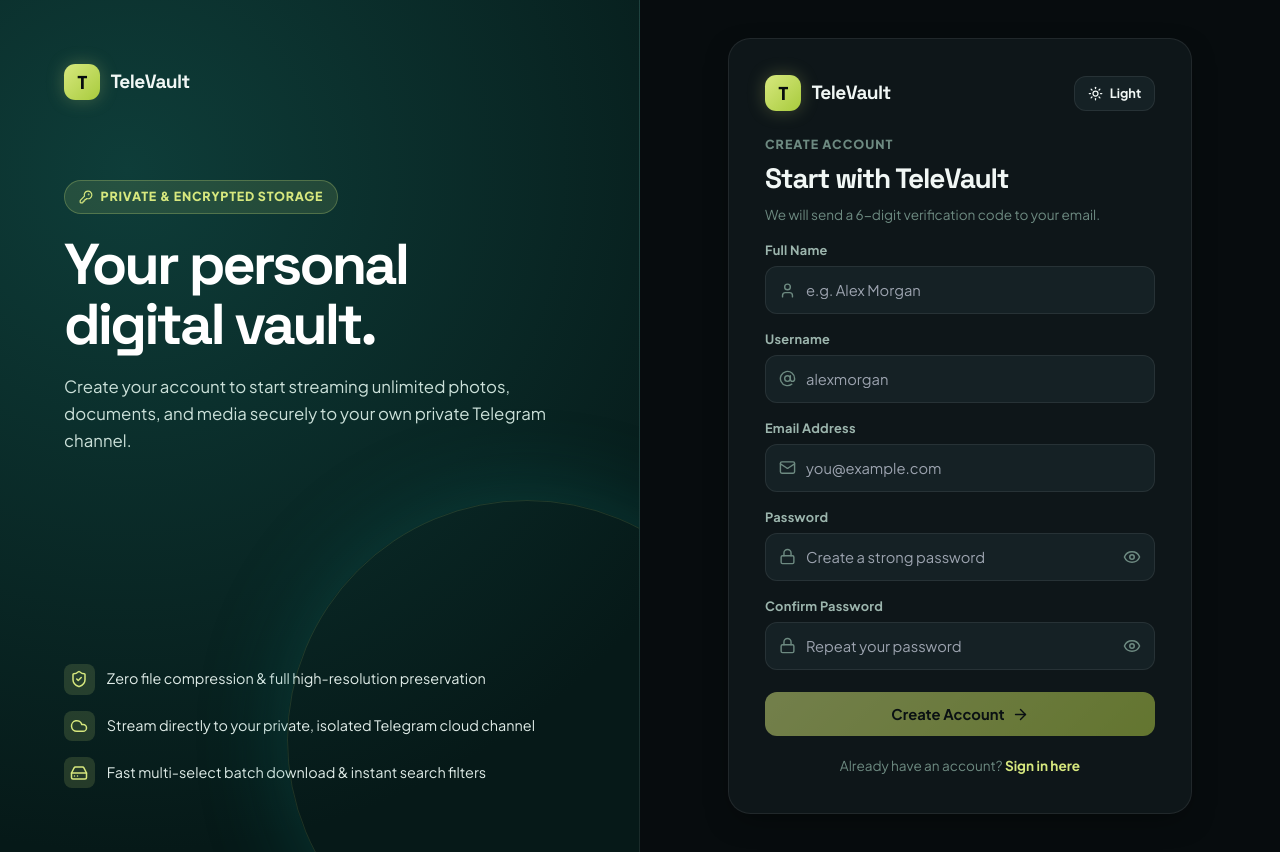
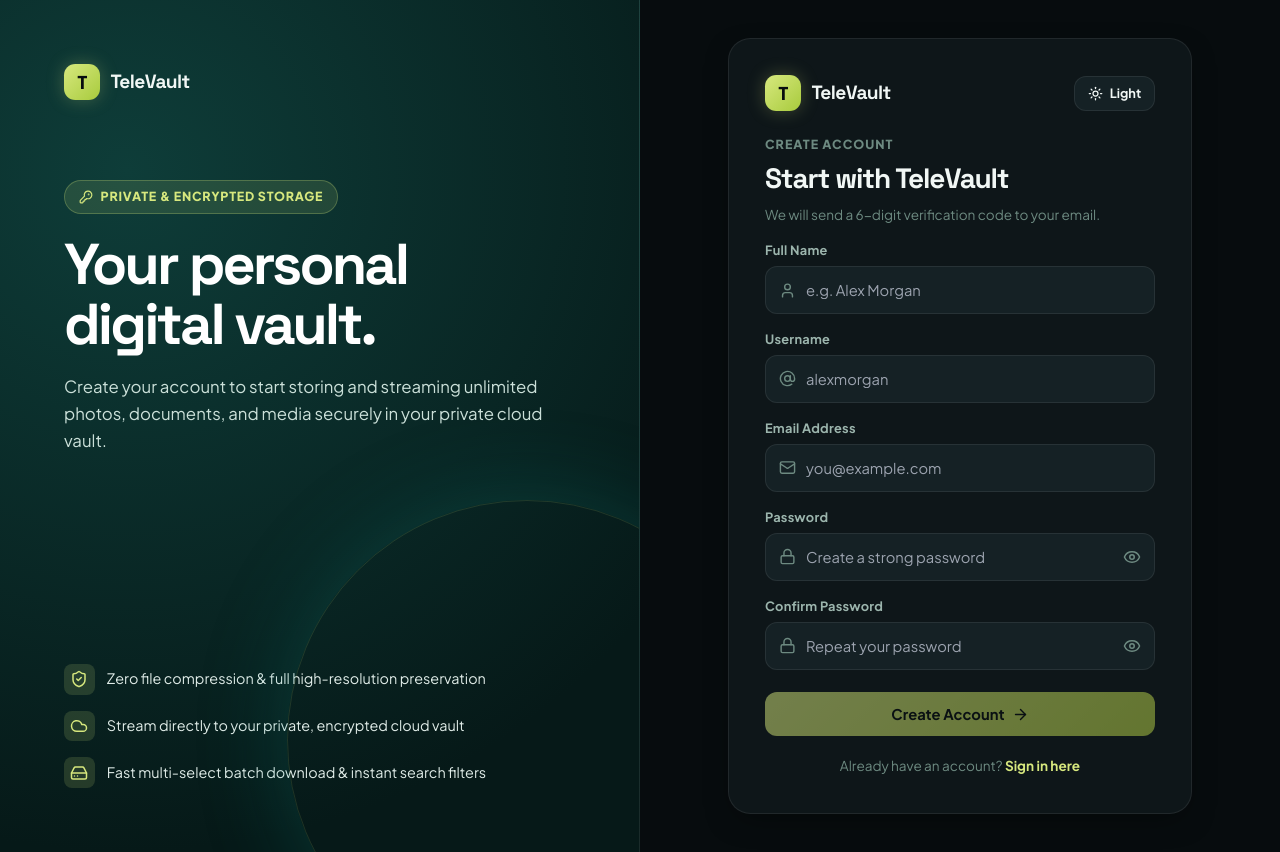
Before and after one commit to vishnu6383/TeleValut, a Next.js app in the folder frontend/: page /register in a window 1280 px wide. Built offline with nearby package versions, Linux system fonts and the light colour scheme; no server answers.

Commit message:
fix(copy): remove all mentions of private channel and Telegram from UI

```diff
--- a/frontend/app/dashboard/page.tsx
+++ b/frontend/app/dashboard/page.tsx
@@ -1634,7 +1634,7 @@ export default function DashboardPage() {
 
             <p className="muted" style={{ fontSize: '0.85rem', marginBottom: '1.25rem' }}>
               {uploadProgressState === 'syncing'
-                ? 'Streaming encrypted media to Telegram Bot cloud'
+                ? 'Securing and encrypting files to your cloud vault'
                 : uploadFileNames.slice(0, 2).join(', ') + (uploadFileNames.length > 2 ? ` and ${uploadFileNames.length - 2} more` : '')}
             </p>
 
--- a/frontend/app/layout.tsx
+++ b/frontend/app/layout.tsx
@@ -16,7 +16,7 @@ const spaceGrotesk = Space_Grotesk({
 
 export const metadata: Metadata = {
   title: 'TeleVault — Your Private Digital Vault',
-  description: 'Private, secure cloud storage powered by your personal Telegram channel. Unlimited, encrypted, and accessible anywhere.',
+  description: 'Private, secure cloud storage for your photos, media, and documents. Unlimited, encrypted, and accessible anywhere.',
 };
 
 export const viewport: Viewport = {
--- a/frontend/app/login/page.tsx
+++ b/frontend/app/login/page.tsx
@@ -138,7 +138,7 @@ export default function LoginPage() {
 
             <p style={{ fontSize: '1.05rem', lineHeight: 1.6, color: '#cbe0d9' }}>
               Welcome back to your private vault. Access your personal media gallery, documents, and
-              archived files with infinite Telegram-backed cloud storage.
+              archived files with secure high-speed cloud storage.
             </p>
           </div>
         </div>
@@ -149,7 +149,7 @@ export default function LoginPage() {
             <div style={{ background: 'rgba(215, 232, 126, 0.15)', padding: '0.4rem', borderRadius: '0.5rem', color: 'var(--lime)' }}>
               <Cloud size={18} />
             </div>
-            <span>Encrypted cloud streaming directly from Telegram Bot API</span>
+            <span>Encrypted cloud streaming with zero file compression</span>
           </div>
 
           <div style={{ display: 'flex', alignItems: 'center', gap: '0.75rem', color: '#e0ece8', fontSize: '0.9rem' }}>
--- a/frontend/app/register/page.tsx
+++ b/frontend/app/register/page.tsx
@@ -194,8 +194,8 @@ export default function RegisterPage() {
             </h1>
 
             <p style={{ fontSize: '1.05rem', lineHeight: 1.6, color: '#cbe0d9' }}>
-              Create your account to start streaming unlimited photos, documents, and media
-              securely to your own private Telegram channel.
+              Create your account to start storing and streaming unlimited photos, documents, and media
+              securely in your private cloud vault.
             </p>
           </div>
         </div>
@@ -213,7 +213,7 @@ export default function RegisterPage() {
             <div style={{ background: 'rgba(215, 232, 126, 0.15)', padding: '0.4rem', borderRadius: '0.5rem', color: 'var(--lime)' }}>
               <Cloud size={18} />
             </div>
-            <span>Stream directly to your private, isolated Telegram cloud channel</span>
+            <span>Stream directly to your private, encrypted cloud vault</span>
           </div>
 
           <div style={{ display: 'flex', alignItems: 'center', gap: '0.75rem', color: '#e0ece8', fontSize: '0.9rem' }}>
```
